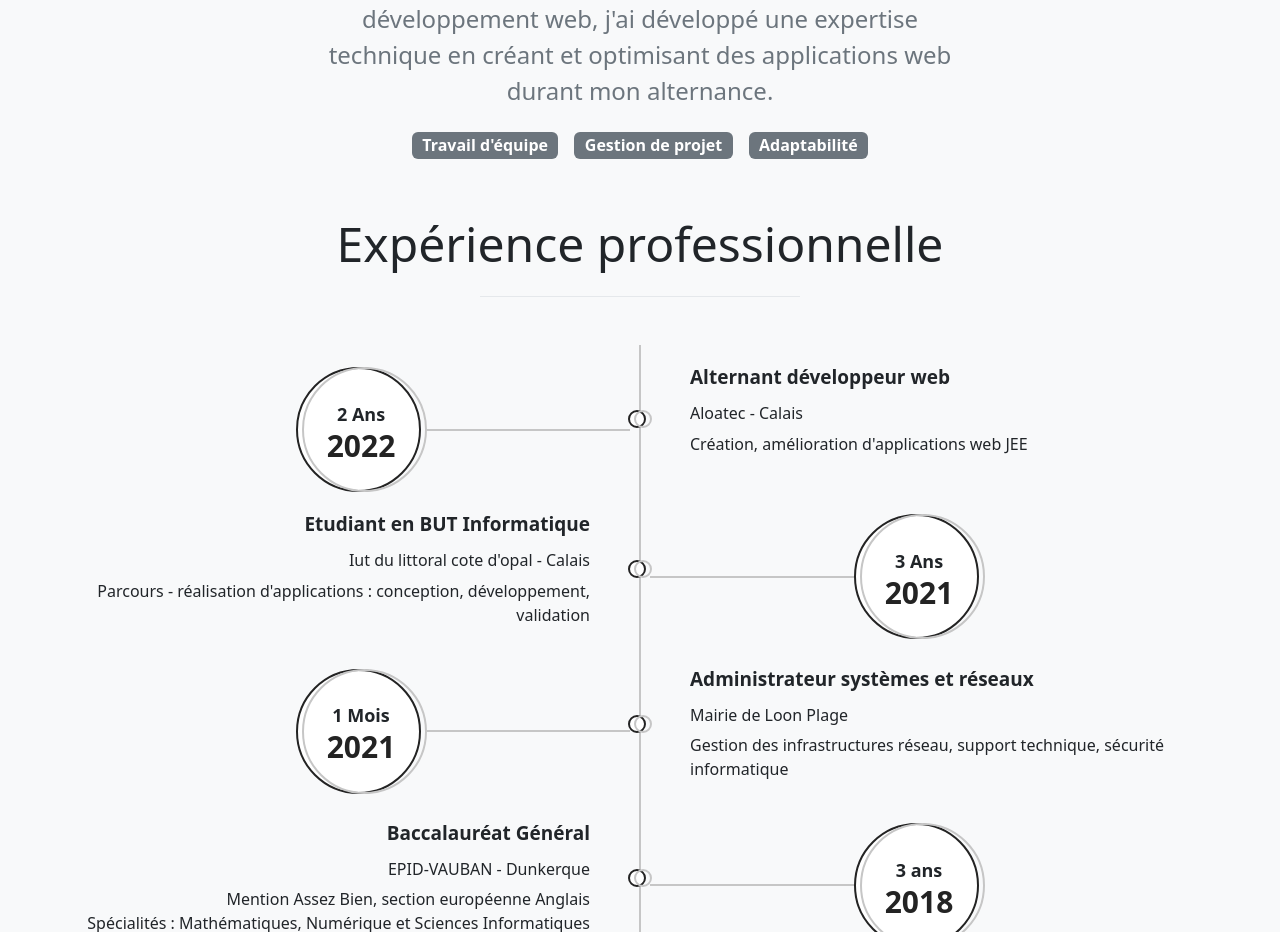
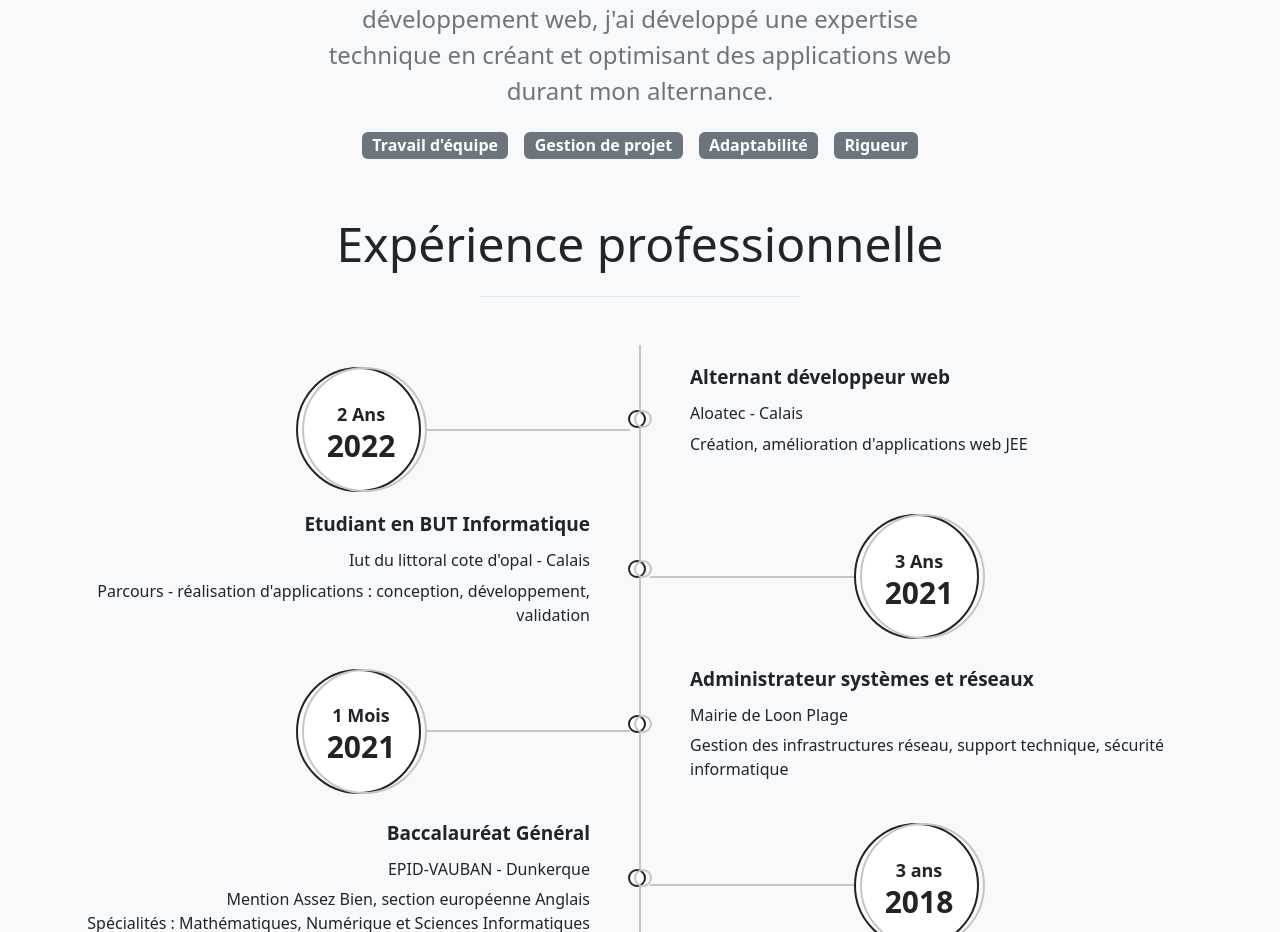
Before and after one commit to PaulDebril/Portfolio, an Angular app: page / in a window 1280 px wide. Shown: the part 1380-2312 px from the top of the page. Built offline with nearby package versions, Linux system fonts and the light colour scheme.

Commit message:
Update about.component.html

```diff
--- a/src/app/about/about.component.html
+++ b/src/app/about/about.component.html
@@ -13,6 +13,7 @@
           <span class="badge bg-secondary fs-6 m-2">Travail d'équipe</span>
           <span class="badge bg-secondary fs-6 m-2">Gestion de projet</span>
           <span class="badge bg-secondary fs-6 m-2">Adaptabilité</span>
+          <span class="badge bg-secondary fs-6 m-2">Rigueur</span>
         </div>
       </div>
     </div>
```
